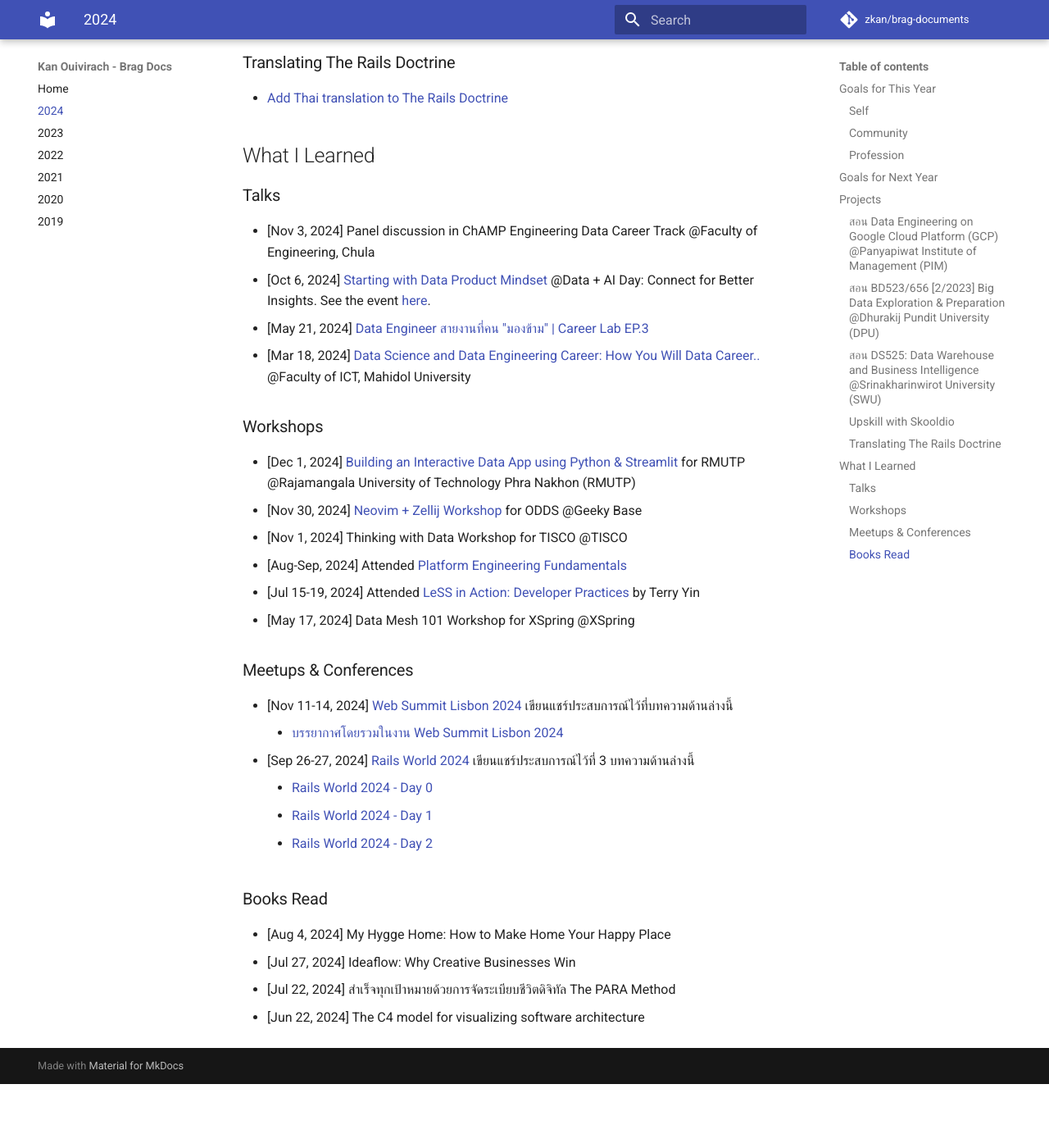
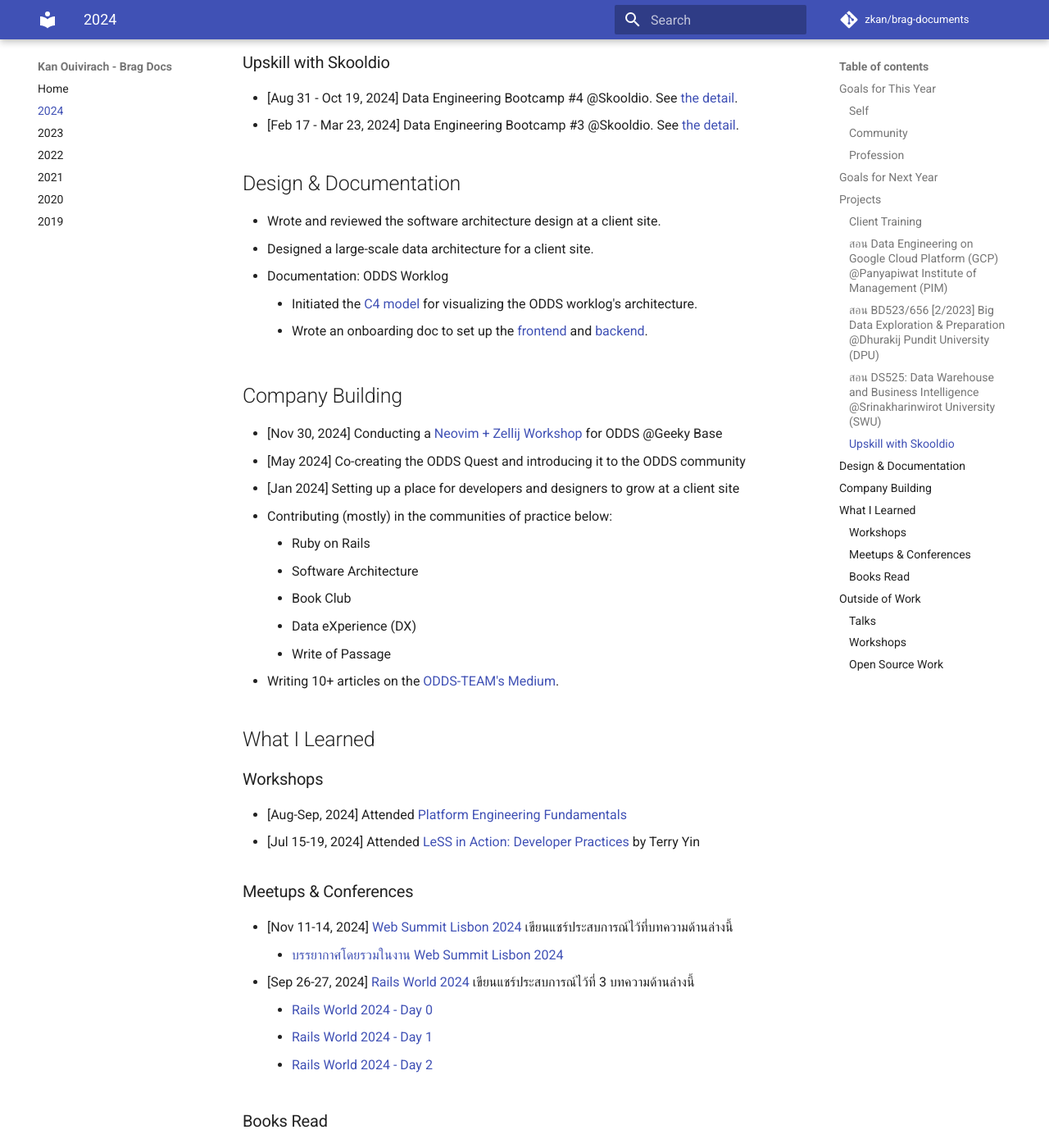
Before and after one commit to zkan/brag-documents, an MkDocs documentation site: the page built from docs/2024.md, in a window 1280 px wide and 1400 px high, scrolled down 2234 px. Shown: the whole window at 82% size. Built offline with MkDocs 1.6.1 and Material for MkDocs 9.7.7, drawn with Linux system fonts in a browser that asks for light colours; comment, search, counter and statistics services are not loaded; before the commit the page ends 3556 px from its top, so only the background shows below that; some of the changed text lies outside the part shown.

Commit message:
Reorganize sections and write more stuff

```diff
--- a/docs/2024.md
+++ b/docs/2024.md
@@ -27,6 +27,11 @@
 * Run a full marathon in Chicago, USA.
 
 ## Projects
+
+### Client Training
+
+* [Nov 1, 2024] Thinking with Data Workshop for TISCO @TISCO
+* [May 17, 2024] Data Mesh 101 Workshop for XSpring @XSpring
 
 ### สอน Data Engineering on Google Cloud Platform (GCP) @Panyapiwat Institute of Management (PIM)
 
@@ -74,11 +79,54 @@
 * [Feb 17 - Mar 23, 2024] Data Engineering Bootcamp #3 @Skooldio. See [the
   detail](https://landing.skooldio.com/data-engineering-bootcamp){: target="_blank"}.
 
-### Translating The Rails Doctrine
+## Design & Documentation
 
-* [Add Thai translation to The Rails Doctrine](https://github.com/rails/website/pull/349){: target="_blank"}
+* Wrote and reviewed the software architecture design at a client site.
+* Designed a large-scale data architecture for a client site.
+* Documentation: ODDS Worklog
+    * Initiated the [C4 model](https://github.com/oddsteam/api.odds-worklog/tree/develop/docs/c4){: target="_blank"} for visualizing the ODDS worklog's architecture.
+    * Wrote an onboarding doc to set up the [frontend](https://github.com/oddsteam/web.odds-worklog){: target="_blank"} and [backend](https://github.com/oddsteam/api.odds-worklog){: target="_blank"}.
+
+## Company Building
+
+* [Nov 30, 2024] Conducting a [Neovim + Zellij Workshop](https://zkan.github.io/neovim-zellij-workshop/){: target="_blank"} for ODDS @Geeky Base
+* [May 2024] Co-creating the ODDS Quest and introducing it to the ODDS community
+* [Jan 2024] Setting up a place for developers and designers to grow at a client site
+* Contributing (mostly) in the communities of practice below:
+    * Ruby on Rails
+    * Software Architecture
+    * Book Club
+    * Data eXperience (DX)
+    * Write of Passage
+* Writing 10+ articles on the [ODDS-TEAM's Medium](https://medium.com/odds-team){: target="_blank"}.
 
 ## What I Learned
+
+### Workshops
+
+* [Aug-Sep, 2024] Attended [Platform Engineering
+Fundamentals](https://platformengineering.org/fundamentals){: target="_blank"}
+* [Jul 15-19, 2024] Attended [LeSS in Action: Developer
+Practices](https://less.works/course-details/less-in-action-developer-practices-odds-team-bangkok-3883){: target="_blank"}
+by Terry Yin
+
+### Meetups & Conferences
+
+* [Nov 11-14, 2024] [Web Summit Lisbon 2024](https://websummit.com/){: target="_blank"} เขียนแชร์ประสบการณ์ไว้ที่บทความด้านล่างนี้
+    * [บรรยากาศโดยรวมในงาน Web Summit Lisbon 2024](https://medium.com/odds-team/%E0%B8%9A%E0%B8%A3%E0%B8%A3%E0%B8%A2%E0%B8%B2%E0%B8%81%E0%B8%B2%E0%B8%A8%E0%B9%82%E0%B8%94%E0%B8%A2%E0%B8%A3%E0%B8%A7%E0%B8%A1%E0%B9%83%E0%B8%99%E0%B8%87%E0%B8%B2%E0%B8%99-web-summit-lisbon-2024-2fd7e616ddc5){: target="_blank"}
+* [Sep 26-27, 2024] [Rails World 2024](https://rubyonrails.org/world/2024){: target="_blank"} เขียนแชร์ประสบการณ์ไว้ที่ 3 บทความด้านล่างนี้
+    * [Rails World 2024 - Day 0](https://medium.com/odds-team/rails-world-2024-day-0-c516f95fea01){: target="_blank"}
+    * [Rails World 2024 - Day 1](https://medium.com/odds-team/rails-world-2024-day-1-c65c9d6eb7f4){: target="_blank"}
+    * [Rails World 2024 - Day 2](https://medium.com/odds-team/rails-world-2024-day-2-f3a52a83640b){: target="_blank"}
+
+### Books Read
+
+* [Aug 4, 2024] My Hygge Home: How to Make Home Your Happy Place
+* [Jul 27, 2024] Ideaflow: Why Creative Businesses Win
+* [Jul 22, 2024] สำเร็จทุกเป้าหมายด้วยการจัดระเบียบชีวิตดิจิทัล The PARA Method
+* [Jun 22, 2024] The C4 model for visualizing software architecture
+
+## Outside of Work
 
 ### Talks
 
@@ -96,27 +144,7 @@
 ### Workshops
 
 * [Dec 1, 2024] [Building an Interactive Data App using Python & Streamlit](https://zkan.notion.site/Building-an-Interactive-Data-App-using-Python-Streamlit-13718798dff6802eb50ad25b04213340?pvs=4){: target="_blank"} for RMUTP @Rajamangala University of Technology Phra Nakhon (RMUTP)
-* [Nov 30, 2024] [Neovim + Zellij Workshop](https://zkan.github.io/neovim-zellij-workshop/){: target="_blank"} for ODDS @Geeky Base
-* [Nov 1, 2024] Thinking with Data Workshop for TISCO @TISCO
-* [Aug-Sep, 2024] Attended [Platform Engineering
-Fundamentals](https://platformengineering.org/fundamentals){: target="_blank"}
-* [Jul 15-19, 2024] Attended [LeSS in Action: Developer
-Practices](https://less.works/course-details/less-in-action-developer-practices-odds-team-bangkok-3883){: target="_blank"}
-by Terry Yin
-* [May 17, 2024] Data Mesh 101 Workshop for XSpring @XSpring
 
-### Meetups & Conferences
+### Open Source Work
 
-* [Nov 11-14, 2024] [Web Summit Lisbon 2024](https://websummit.com/){: target="_blank"} เขียนแชร์ประสบการณ์ไว้ที่บทความด้านล่างนี้
-    * [บรรยากาศโดยรวมในงาน Web Summit Lisbon 2024](https://medium.com/odds-team/%E0%B8%9A%E0%B8%A3%E0%B8%A3%E0%B8%A2%E0%B8%B2%E0%B8%81%E0%B8%B2%E0%B8%A8%E0%B9%82%E0%B8%94%E0%B8%A2%E0%B8%A3%E0%B8%A7%E0%B8%A1%E0%B9%83%E0%B8%99%E0%B8%87%E0%B8%B2%E0%B8%99-web-summit-lisbon-2024-2fd7e616ddc5){: target="_blank"}
-* [Sep 26-27, 2024] [Rails World 2024](https://rubyonrails.org/world/2024){: target="_blank"} เขียนแชร์ประสบการณ์ไว้ที่ 3 บทความด้านล่างนี้
-    * [Rails World 2024 - Day 0](https://medium.com/odds-team/rails-world-2024-day-0-c516f95fea01){: target="_blank"}
-    * [Rails World 2024 - Day 1](https://medium.com/odds-team/rails-world-2024-day-1-c65c9d6eb7f4){: target="_blank"}
-    * [Rails World 2024 - Day 2](https://medium.com/odds-team/rails-world-2024-day-2-f3a52a83640b){: target="_blank"}
-
-### Books Read
-
-* [Aug 4, 2024] My Hygge Home: How to Make Home Your Happy Place
-* [Jul 27, 2024] Ideaflow: Why Creative Businesses Win
-* [Jul 22, 2024] สำเร็จทุกเป้าหมายด้วยการจัดระเบียบชีวิตดิจิทัล The PARA Method
-* [Jun 22, 2024] The C4 model for visualizing software architecture
+* [Add Thai translation to The Rails Doctrine](https://github.com/rails/website/pull/349){: target="_blank"}
```
